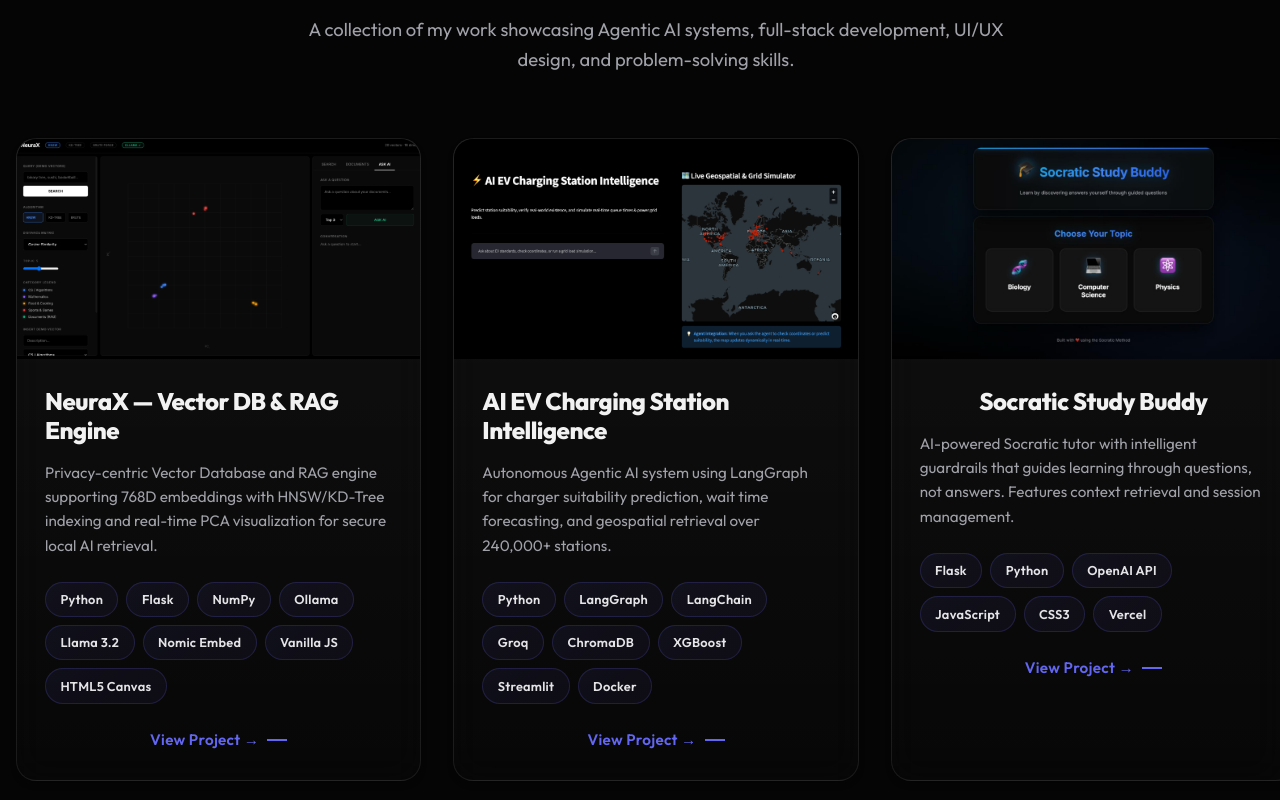
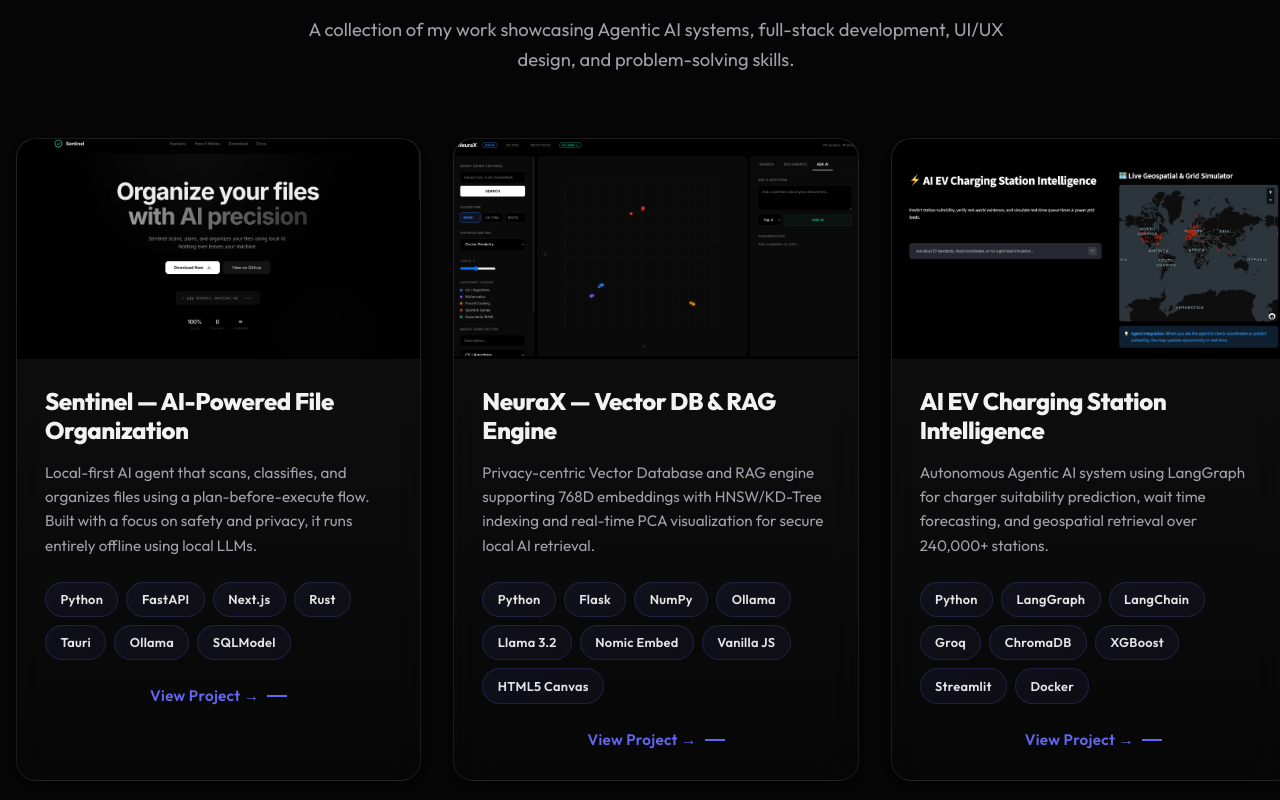
Before and after one commit to adnan275/portfolio, a React (Vite) app: page /projects in a window 1280 px wide. Shown: the part 300-1100 px from the top of the page. Built offline with nearby package versions, Linux system fonts and the light colour scheme.

Commit message:
feat: add Sentinel project to portfolio

```diff
--- a/src/pages/ProjectsPage.jsx
+++ b/src/pages/ProjectsPage.jsx
@@ -7,6 +7,13 @@ import '../styles/ProjectsPage.css';
 import '../styles/Projects.css';
 
 const projects = [
+    {
+        title: 'Sentinel — AI-Powered File Organization',
+        description: 'Local-first AI agent that scans, classifies, and organizes files using a plan-before-execute flow. Built with a focus on safety and privacy, it runs entirely offline using local LLMs.',
+        tags: ['Python', 'FastAPI', 'Next.js', 'Rust', 'Tauri', 'Ollama', 'SQLModel'],
+        link: 'https://sentinel-ten-black.vercel.app/',
+        image: '/projects/sentinel.png'
+    },
     {
         title: 'NeuraX — Vector DB & RAG Engine',
         description: 'Privacy-centric Vector Database and RAG engine supporting 768D embeddings with HNSW/KD-Tree indexing and real-time PCA visualization for secure local AI retrieval.',
```
Also changed, not shown: src/sections/Projects.jsx (+7 -0 lines), public/projects/sentinel.png (added).
